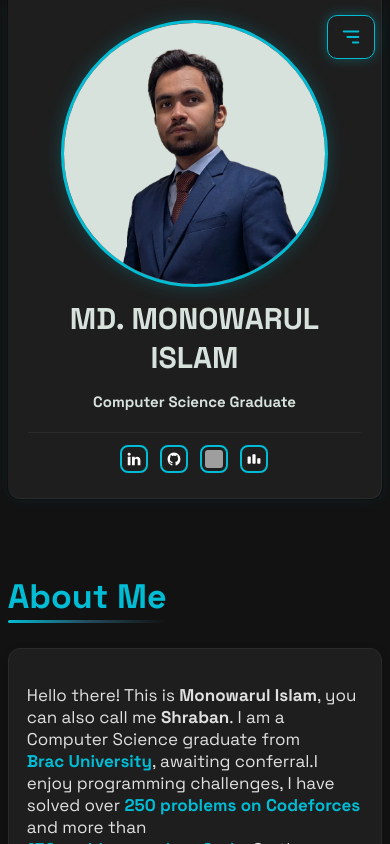
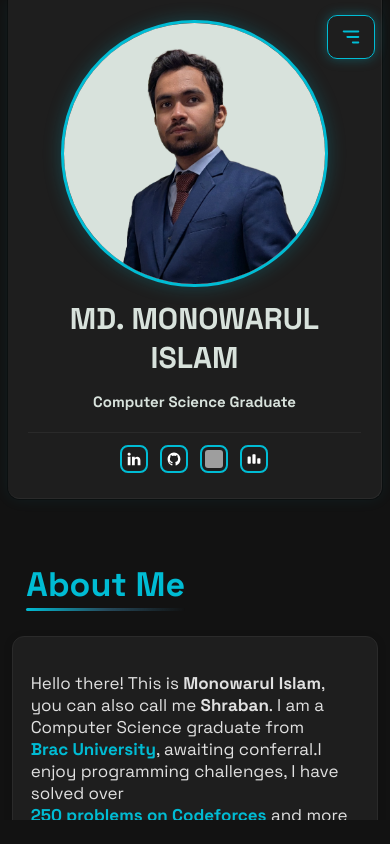
Before and after one commit to mi-shraban/portfolio-nextjs, a Next.js app: page / in a window 390 px wide. Built offline with nearby package versions, Linux system fonts and the light colour scheme; grey boxes are pictures that could not be loaded.

Commit message:
Mobile version unusable currently ;-; Changes: moved sidebar to layout, now sidebar is available wherever you go. And that's a problem in the mobile version :v

```diff
--- a/app/cfsolves/page.tsx
+++ b/app/cfsolves/page.tsx
@@ -13,7 +13,7 @@ type Submission = {
 }
 
 const handle = 'xordan.-'
-const pageSize = 14
+const pageSize = 40
 
 function getLanguage(lang?: string) {
 	const lower = (lang || '').toLowerCase()
--- a/app/globals.css
+++ b/app/globals.css
@@ -533,15 +533,31 @@ h5 {
 	.content {
 		flex-grow: 1;
 		overflow-y: auto;
-		padding: 24px 2% 24px 2%;
+		margin: 0 1% 24px 1%;
+	}
+
+	h2 {
+		margin-left: 4%;
 	}
 
 	.sidebar {
 		min-width: 96%;
 		flex-direction: column;
-		margin:0 2% 12px 2%;
+		margin:0 2% 0 2%;
 		border-radius: 0 0 12px 12px;
 		border-bottom: 1px solid var(--border);
+	}
+
+	.sidebar h2 {
+		margin-left: 0;
+	}
+
+	.hide-scrollbar-but-scrollable {
+		-ms-overflow-style: none;
+		scrollbar-width: none;
+		&::-webkit-scrollbar {
+	        display: none;
+	    }
 	}
 
 	.cfWrap {
```
